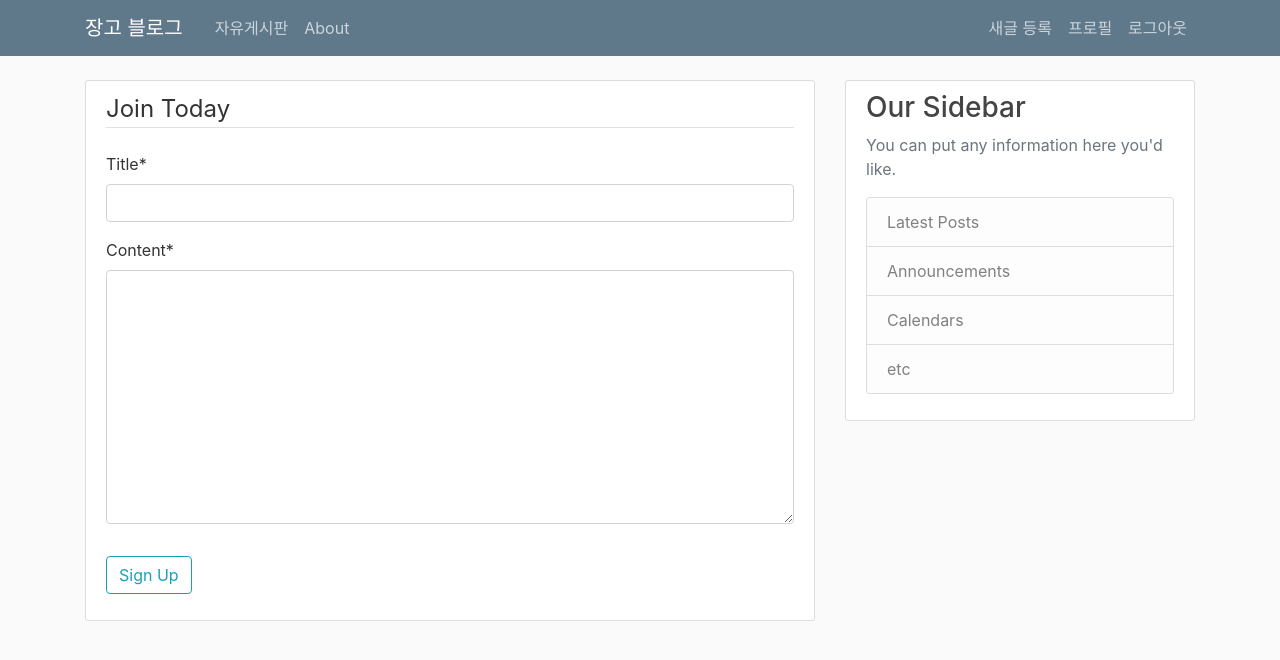
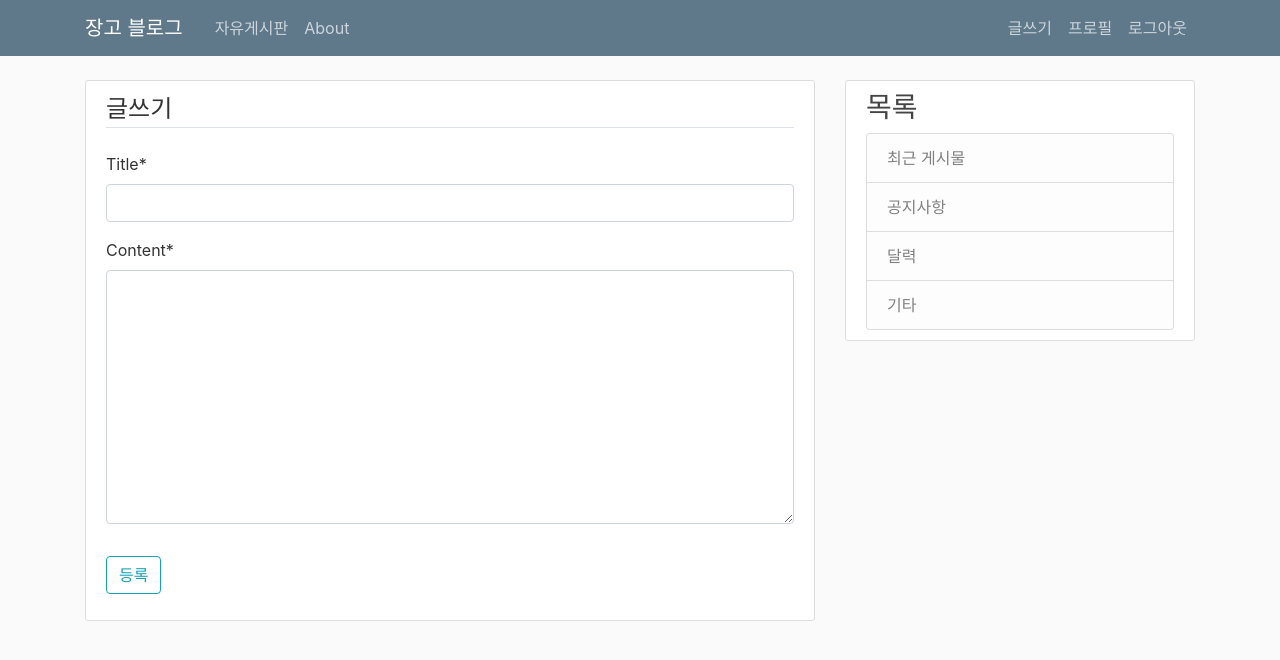
Before and after one commit to letmejace/Django-Blog-Project, a Django app: page /post/new/ in a window 1280 px wide. Shown: the top 660 px of the page. Run offline with Django 3.2, Linux system fonts and the light colour scheme; a user stored in the database is signed in; some libraries are stand-ins or nearby versions.

Commit message:
Add korean

```diff
--- a/blog/templates/blog/about.html
+++ b/blog/templates/blog/about.html
@@ -1,4 +1,4 @@
 {% extends "blog/base.html" %}
 {% block content %}
-        <h1>About page!</h1>
+        <h1>About 페이지!</h1>
 {% endblock content %}
--- a/blog/templates/blog/base.html
+++ b/blog/templates/blog/base.html
@@ -33,7 +33,7 @@
               <!-- Navbar Right Side -->
               <div class="navbar-nav">
               {% if user.is_authenticated %}
-                  <a class="nav-item nav-link" href="{% url 'post-create' %}">새글 등록</a>
+                  <a class="nav-item nav-link" href="{% url 'post-create' %}">글쓰기</a>
                   <a class="nav-item nav-link" href="{% url 'profile' %}">프로필</a>
                   <a class="nav-item nav-link" href="{% url 'logout' %}">로그아웃</a>
                 {% else %}
@@ -59,15 +59,13 @@
           </div>
           <div class="col-md-4">
             <div class="content-section">
-              <h3>Our Sidebar</h3>
-              <p class='text-muted'>You can put any information here you'd like.
+              <h3>  목록</h3>
                 <ul class="list-group">
-                  <li class="list-group-item list-group-item-light">Latest Posts</li>
-                  <li class="list-group-item list-group-item-light">Announcements</li>
-                  <li class="list-group-item list-group-item-light">Calendars</li>
-                  <li class="list-group-item list-group-item-light">etc</li>
+                  <li class="list-group-item list-group-item-light">최근 게시물</li>
+                  <li class="list-group-item list-group-item-light">공지사항</li>
+                  <li class="list-group-item list-group-item-light">달력</li>
+                  <li class="list-group-item list-group-item-light">기타</li>
                 </ul>
-              </p>
             </div>
           </div>
         </div>
--- a/blog/templates/blog/post_form.html
+++ b/blog/templates/blog/post_form.html
@@ -5,11 +5,11 @@
                 <form method="POST">
                         {% csrf_token%}
                         <fieldset class="form-group">
-                                <legend class="border-bottom mb-4">Join Today</legend>
+                                <legend class="border-bottom mb-4">글쓰기</legend>
                                 {{ form|crispy }}
                         </fieldset>
                         <div class="form-group">
-                                <button class="btn btn-outline-info" type="submit">Sign Up</button>
+                                <button class="btn btn-outline-info" type="submit">등록</button>
                         </div>
                 </form>
         </div>
```
Also changed, not shown: db.sqlite3.
